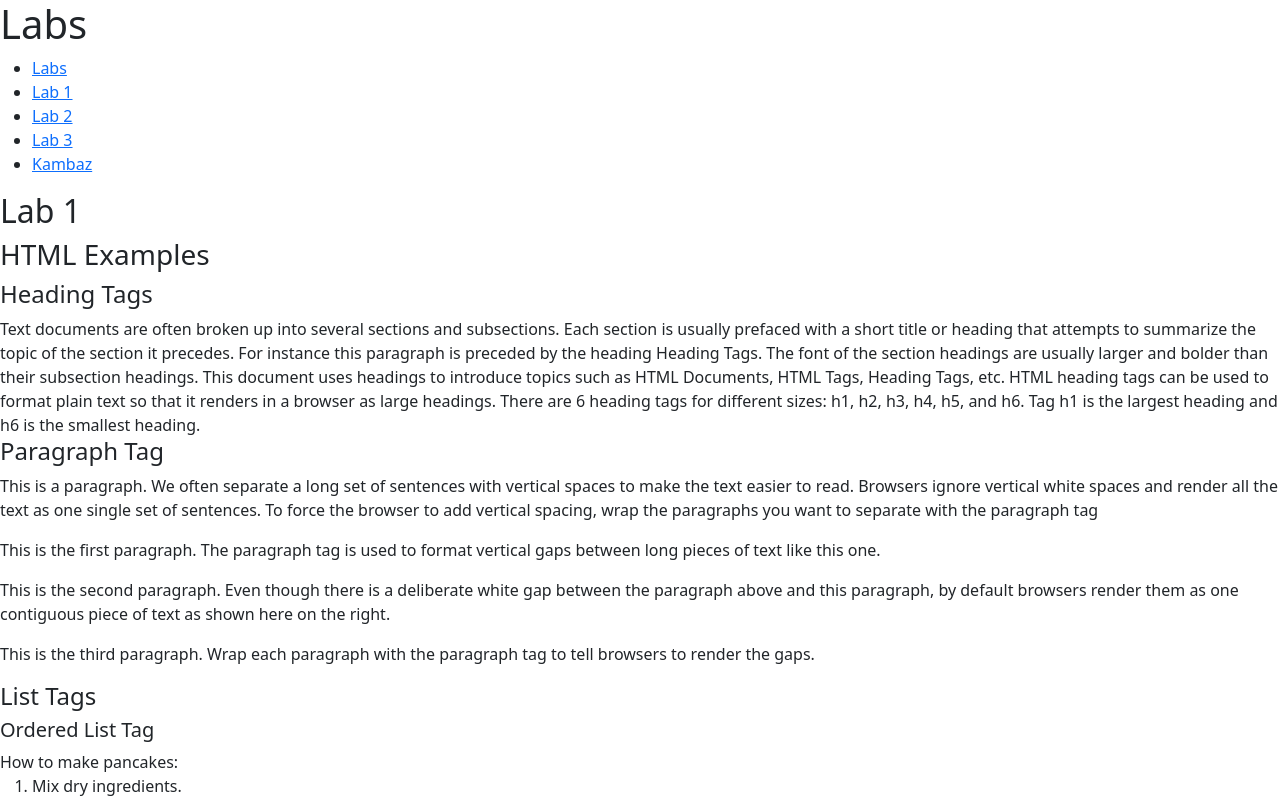
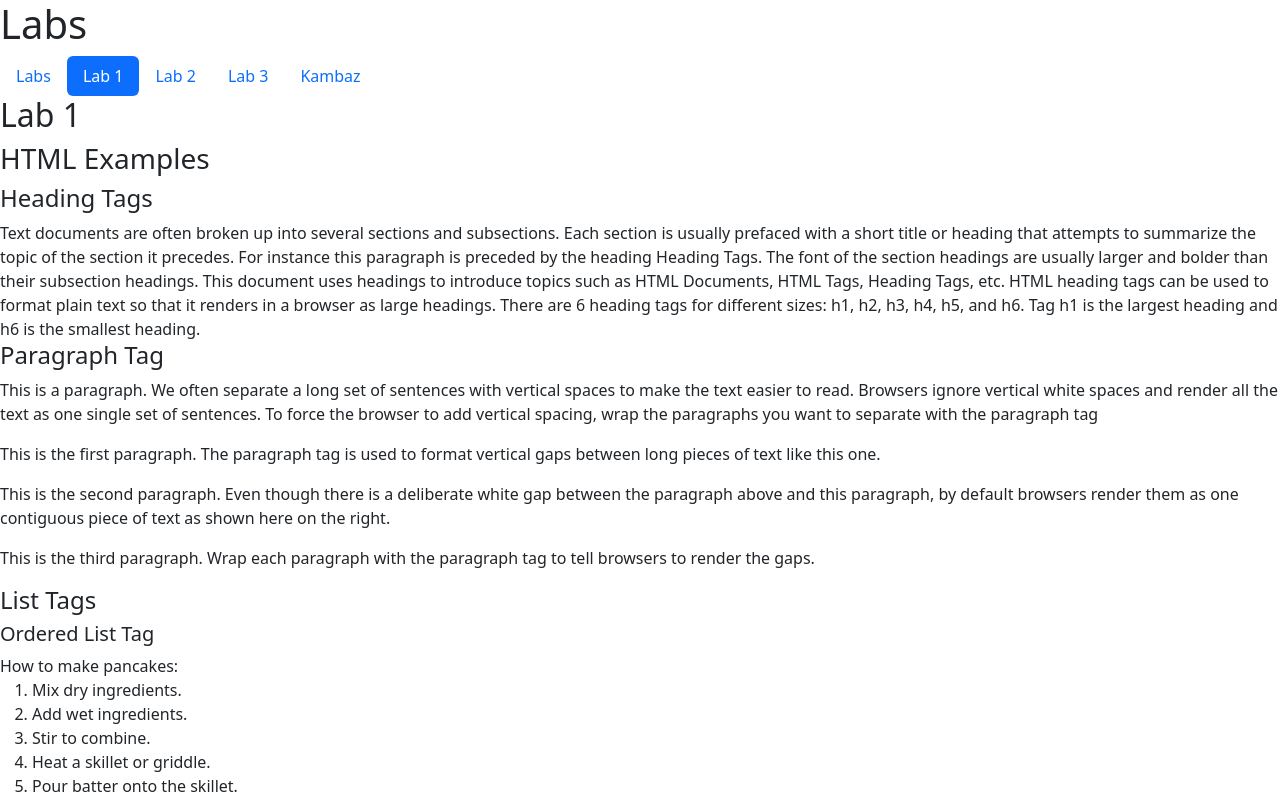
Before and after one commit to jannunzi/kambaz-react-web-app-cs5610-sp25, a React (Vite) app: page /#/Labs/Lab1 in a window 1280 px wide. Shown: the top 800 px of the page. Built offline with nearby package versions, Linux system fonts and the light colour scheme.

Commit message:
ul to Nav

```diff
--- a/src/Labs/TOC.tsx
+++ b/src/Labs/TOC.tsx
@@ -1,33 +1,33 @@
+import { Nav } from "react-bootstrap";
 import { Link } from "react-router-dom";
 export default function TOC() {
   return (
-    <ul>
-      <li>
-        <Link to="/Labs" id="wd-a">
-          {" "}
-          Labs{" "}
-        </Link>
-      </li>
-      <li>
-        <Link to="/Labs/Lab1" id="wd-a1">
+    <Nav variant="pills">
+      <Nav.Item>
+        <Nav.Link as={Link} to="/Labs" id="wd-a">
+          Labs
+        </Nav.Link>
+      </Nav.Item>
+      <Nav.Item>
+        <Nav.Link active as={Link} to="/Labs/Lab1" id="wd-a1">
           Lab 1
-        </Link>
-      </li>
-      <li>
-        <Link to="/Labs/Lab2" id="wd-a2">
+        </Nav.Link>
+      </Nav.Item>
+      <Nav.Item>
+        <Nav.Link as={Link} to="/Labs/Lab2" id="wd-a2">
           Lab 2
-        </Link>
-      </li>
-      <li>
-        <Link to="/Labs/Lab3" id="wd-a3">
+        </Nav.Link>
+      </Nav.Item>
+      <Nav.Item>
+        <Nav.Link as={Link} to="/Labs/Lab3" id="wd-a3">
           Lab 3
-        </Link>
-      </li>
-      <li>
-        <Link to="/Kambaz" id="wd-a3">
+        </Nav.Link>
+      </Nav.Item>
+      <Nav.Item>
+        <Nav.Link as={Link} to="/Kambaz" id="wd-a3">
           Kambaz
-        </Link>
-      </li>
-    </ul>
+        </Nav.Link>
+      </Nav.Item>
+    </Nav>
   );
 }
```
